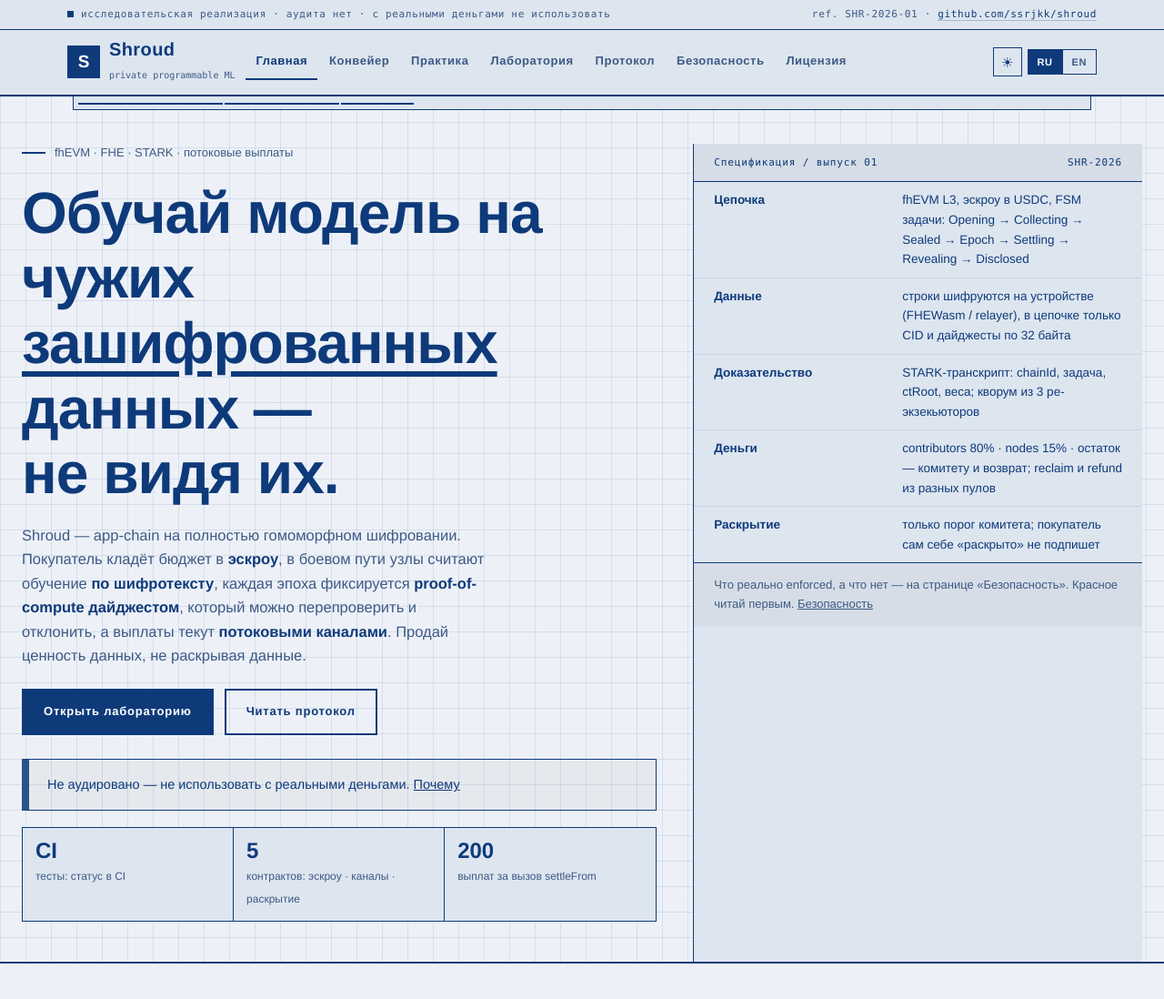
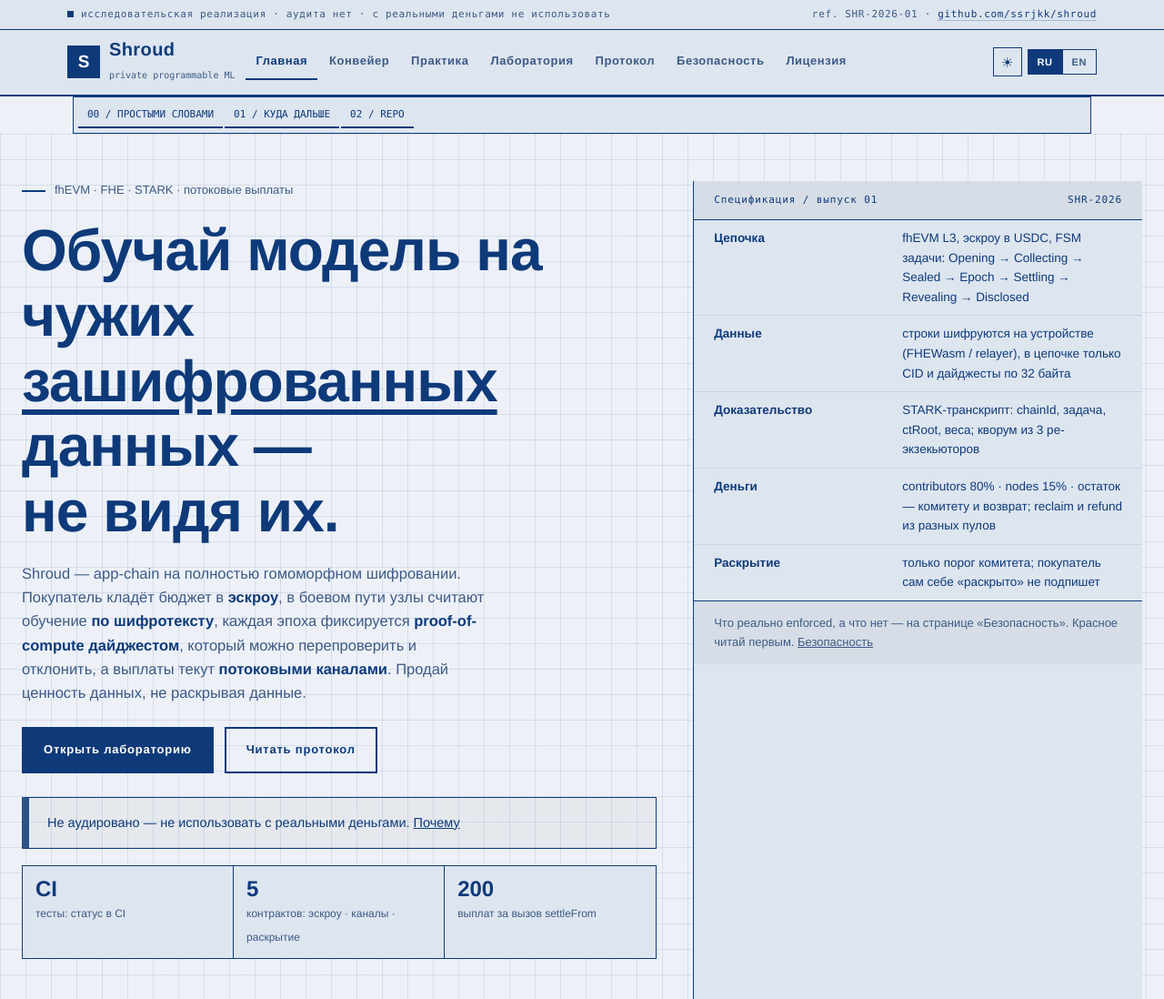
Before and after one commit to ssrjkk/shroud, a plain HTML site: page web/index.html in a window 1280 px wide. Shown: the top 1098 px of the page at 91% size. Drawn offline with Linux system fonts and the light colour scheme.

Commit message:
fix(web): the section bar was hiding under the header, re-render the shots
The section bar was `position: fixed` with `top` computed from
masthead.offsetHeight — the header's own height, not its bottom edge. The
header does not start at the top of the viewport (`.topbar` sits above it),
so the bar landed *inside* the header and its background (z-index 40) painted
over the chips: an empty frame on screen. The DOM had all the links, which is
why every DOM-level check passed.

It is now `position: sticky` in the flow right after the masthead, with
`top` set to the header height — which is exactly what sticky needs, with no
arithmetic about where the header happens to be.

Found by rendering the site with headless Chrome and looking at the PNGs,
which is also how the screenshots got refreshed: docs/shots/*.png still showed
the pre-split home page and the five-item menu. Re-rendered at the same sizes
as before (1440×960, 1440×2600, 1440×2400, 500×1000), README captions updated.

The bar also needs at least 3 sections to earn the ~45px of viewport it takes:
home, security and protocol keep it, the two-section practice page drops it.

```diff
--- a/web/assets/app.js
+++ b/web/assets/app.js
@@ -141,8 +141,10 @@
     var tocEl = null, tocLinks = [], spyObs = null;
     function placeToc() {
       if (!tocEl) return;
+      // липкая полоса прилипает к нижнему краю шапки: ей нужна её высота,
+      // а не позиция на экране (шапка стоит под топбаром)
       var m = document.querySelector(".masthead");
-      tocEl.style.top = ((m ? m.offsetHeight : 58) + 6) + "px";
+      tocEl.style.top = (m ? m.offsetHeight : 58) + "px";
     }
     function spy() {
       if (!tocLinks.length || !("IntersectionObserver" in window)) return;
@@ -157,12 +159,14 @@
     }
     function buildToc() {
       var secs = visibleSections();
-      if (secs.length < 2) { if (tocEl && tocEl.parentNode) tocEl.parentNode.removeChild(tocEl); tocEl = null; tocLinks = []; return; }
+      // полоса окупает занятые ~45px только когда разделов достаточно
+      if (secs.length < 3) { if (tocEl && tocEl.parentNode) tocEl.parentNode.removeChild(tocEl); tocEl = null; tocLinks = []; return; }
       if (!tocEl) {
         tocEl = document.createElement("nav");
         tocEl.className = "toc";
         tocEl.setAttribute("aria-label", tr("ui.toc"));
-        document.body.appendChild(tocEl);
+        var mast = document.querySelector(".masthead");
+        (mast && mast.parentNode ? mast.parentNode : document.body).insertBefore(tocEl, mast ? mast.nextSibling : null);
         placeToc();
       }
       tocEl.innerHTML = "";
--- a/web/assets/style.css
+++ b/web/assets/style.css
@@ -355,8 +355,8 @@
 .totop:hover{border-color:var(--acc);color:var(--acc)}
 
 /* оглавление страницы: липкая полоса под шапкой, узкие экраны — без неё */
-.toc{position:fixed;left:50%;transform:translateX(-50%);top:64px;z-index:38;
-  width:min(1120px,calc(100% - 40px));display:flex;flex-wrap:wrap;gap:2px;
+.toc{position:sticky;top:0;z-index:39;width:min(1120px,calc(100% - 40px));
+  margin:0 auto;display:flex;flex-wrap:wrap;gap:2px;
   padding:5px;background:var(--bg2);border:1px solid var(--line)}
 .toc a{padding:5px 10px;color:var(--dim);text-decoration:none;font-family:var(--mono);
   font-size:11px;white-space:nowrap;overflow:hidden;text-overflow:ellipsis;max-width:280px;
```
Also changed, not shown: CHANGELOG.md, README.md, docs/shots/home.png, docs/shots/lab.png, docs/shots/mobile.png, docs/shots/protocol.png.
